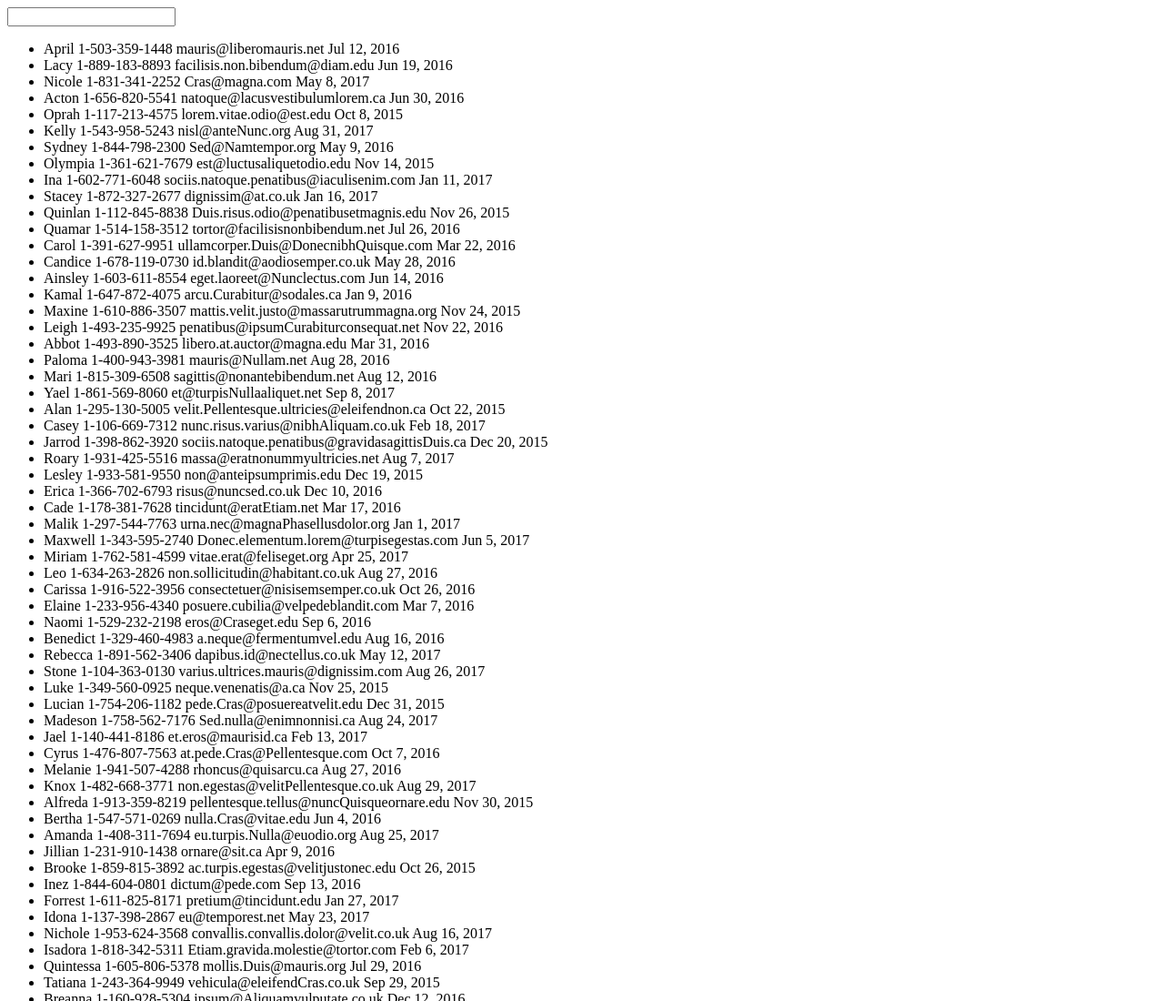
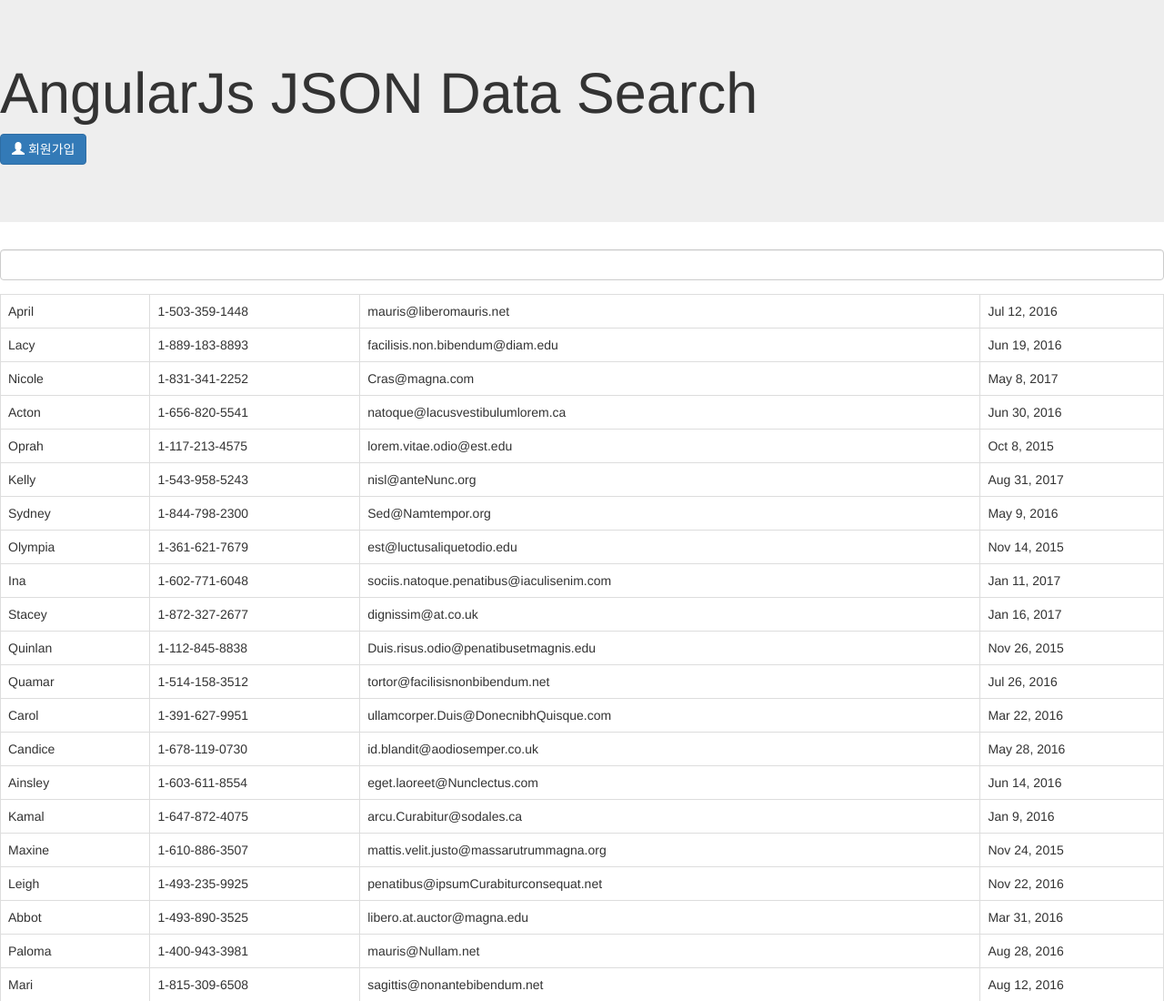
Before and after one commit to asimryu/angularjs-search, a plain HTML site: page index4.html in a window 1280 px wide. Shown: the top 1100 px of the page at 91% size. Drawn offline with nearby package versions, Linux system fonts and the light colour scheme.

Commit message:
add bootstrap
add bootstrap design

```diff
--- a/index4.html
+++ b/index4.html
@@ -4,6 +4,7 @@
     <meta charset="UTF-8">
     <title>AngularJs search - 4</title>
     <script src="https://ajax.googleapis.com/ajax/libs/angularjs/1.5.8/angular.min.js"></script>
+    <link rel="stylesheet" href="https://maxcdn.bootstrapcdn.com/bootstrap/3.3.7/css/bootstrap.min.css" integrity="sha384-BVYiiSIFeK1dGmJRAkycuHAHRg32OmUcww7on3RYdg4Va+PmSTsz/K68vbdEjh4u" crossorigin="anonymous">
     <script>
         var app = angular.module('myApp', []);
         app.controller('MyFriends', function($scope,$http) {
@@ -14,17 +15,31 @@
     </script>
 </head>
 <body>
+				<div class="jumbotron">
+					<h1>AngularJs JSON Data Search</h1>
+					<p>
+						<a href="/join" class="btn btn-primary">
+							<span class="glyphicon glyphicon-user">
+							</span>
+							회원가입
+						</a>
+					</p>
+				</div>
     <div ng-app="myApp" ng-controller="MyFriends">
-        <input ng-model="name">
-        <ul>
-            <li ng-repeat="friend in friends" ng-if="name === unfined?true:friend.name.indexOf(name) >=0">
-                {{friend.name}}
-                {{friend.phone}}
-                {{friend.email}}
-                {{friend.birth}}
-            </li>
+        <form>
+        	<div class="form-group">
+        		<input type="text" ng-model="name" class="form-control">
+        	</div>
+        </form>
+        <table class="table table-bordered">
+            <tr ng-repeat="friend in friends" ng-if="name === unfined?true:friend.name.indexOf(name) >=0">
+                <td>{{friend.name}}</td>
+                <td>{{friend.phone}}</td>
+                <td>{{friend.email}}</td>
+                <td>{{friend.birth}}</td>
+            </tr>
 
-        </ul>
+        </table>
     </div>
 </body>
 </html>
```
